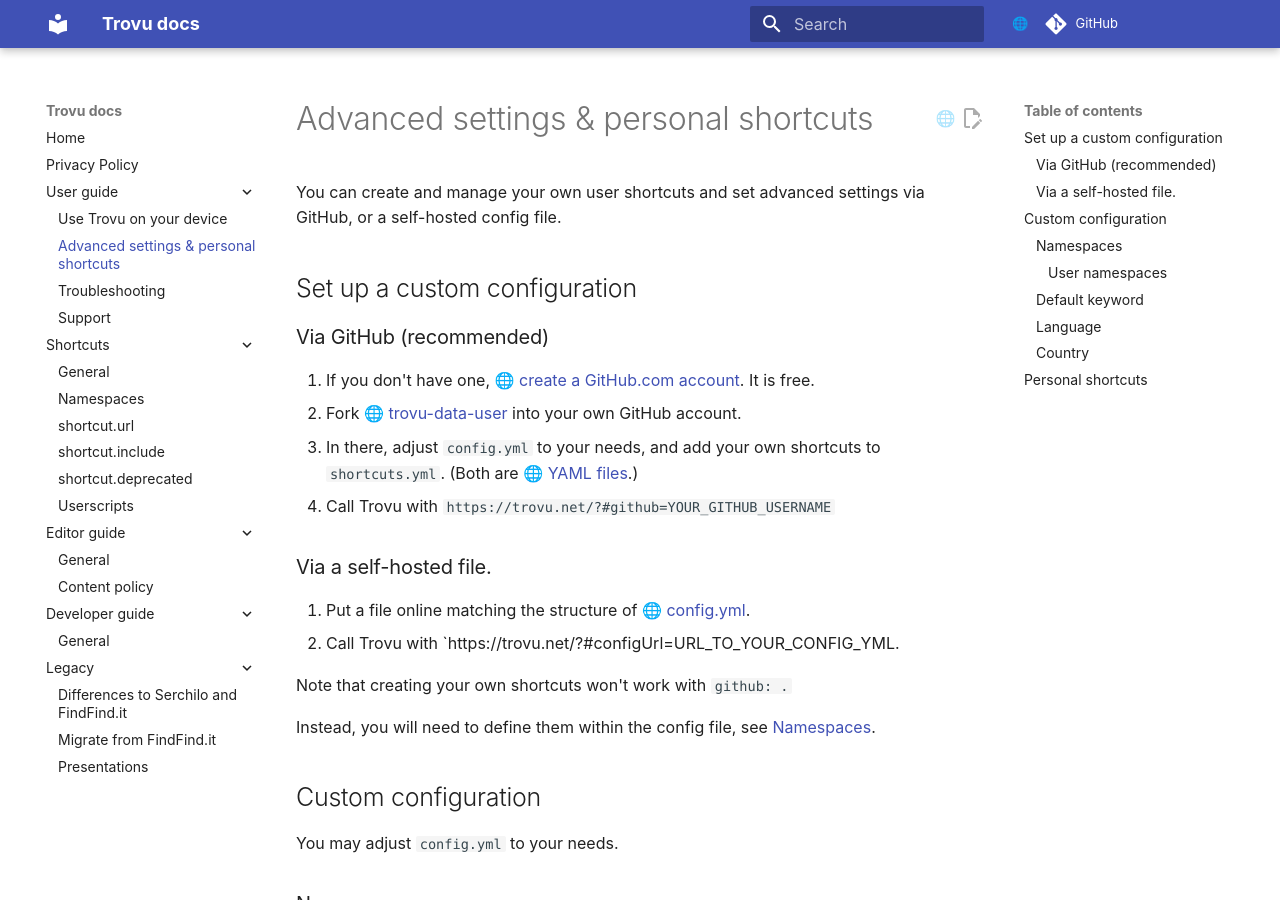
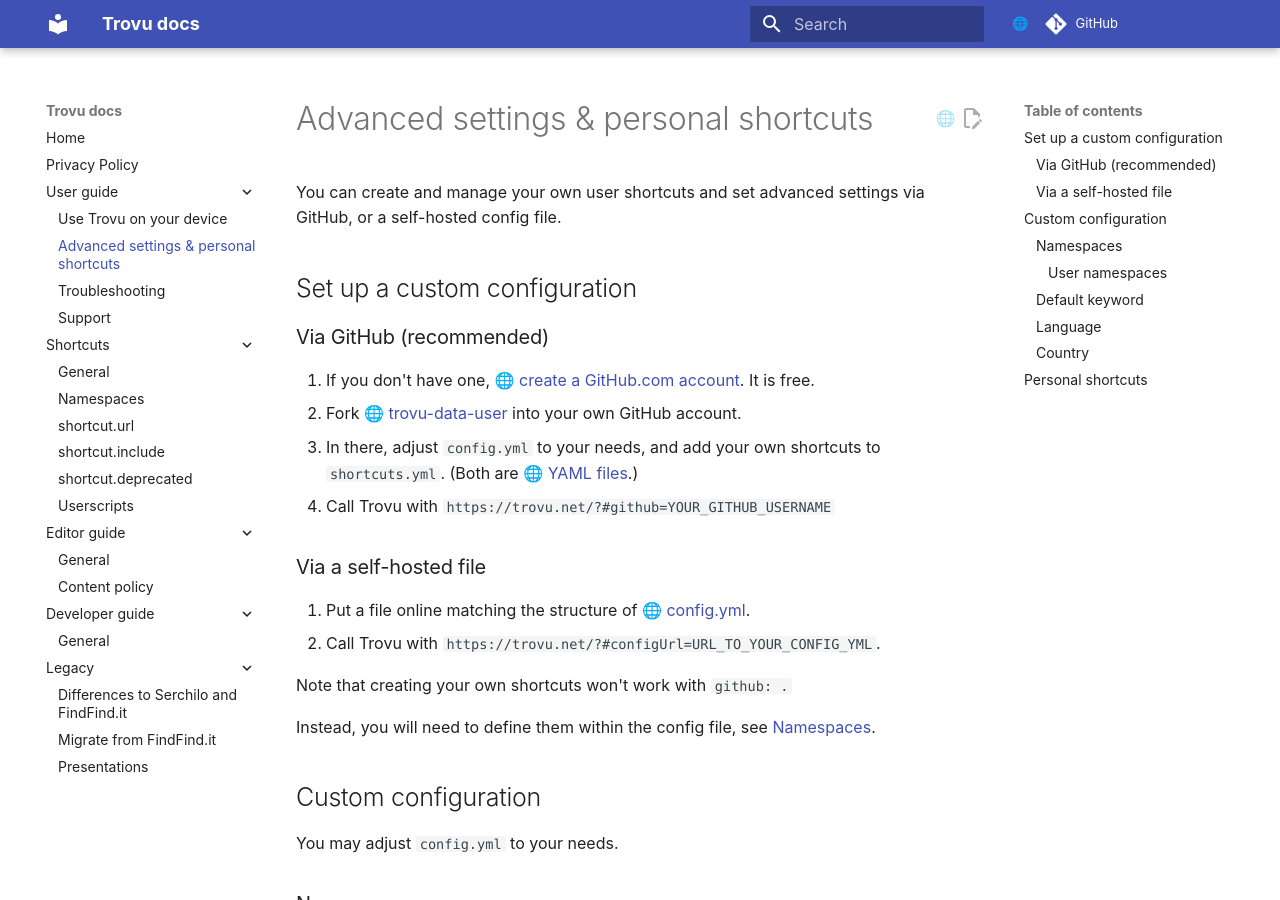
Before and after one commit to trovu/trovu, an MkDocs documentation site: the page built from docs/users/advanced.md, in a window 1280 px wide and 900 px high. Built offline with MkDocs 1.6.1 and Material for MkDocs 9.7.7, drawn with Linux system fonts in a browser that asks for light colours; comment, search, counter and statistics services are not loaded.

Commit message:
Punctuation.

```diff
--- a/docs/users/advanced.md
+++ b/docs/users/advanced.md
@@ -11,10 +11,10 @@
 1. In there, adjust `config.yml` to your needs, and add your own shortcuts to `shortcuts.yml`. (Both are [YAML files](https://en.wikipedia.org/wiki/YAML).)
 1. Call Trovu with `https://trovu.net/?#github=YOUR_GITHUB_USERNAME`
 
-### Via a self-hosted file.
+### Via a self-hosted file
 
 1. Put a file online matching the structure of [config.yml](https://github.com/trovu/trovu-data-user/blob/master/config.yml).
-1. Call Trovu with `https://trovu.net/?#configUrl=URL_TO_YOUR_CONFIG_YML.
+1. Call Trovu with `https://trovu.net/?#configUrl=URL_TO_YOUR_CONFIG_YML`.
 
 Note that creating your own shortcuts won't work with `github: .`
 
```
